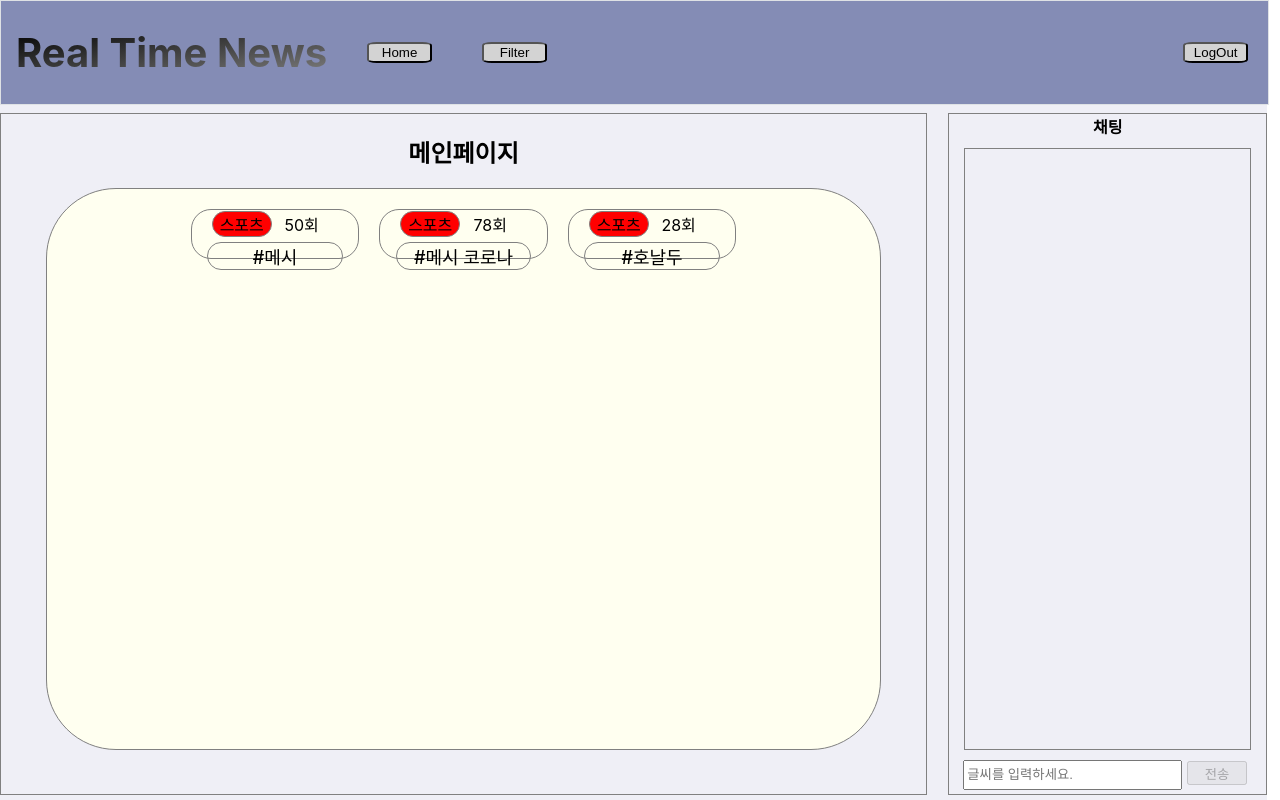
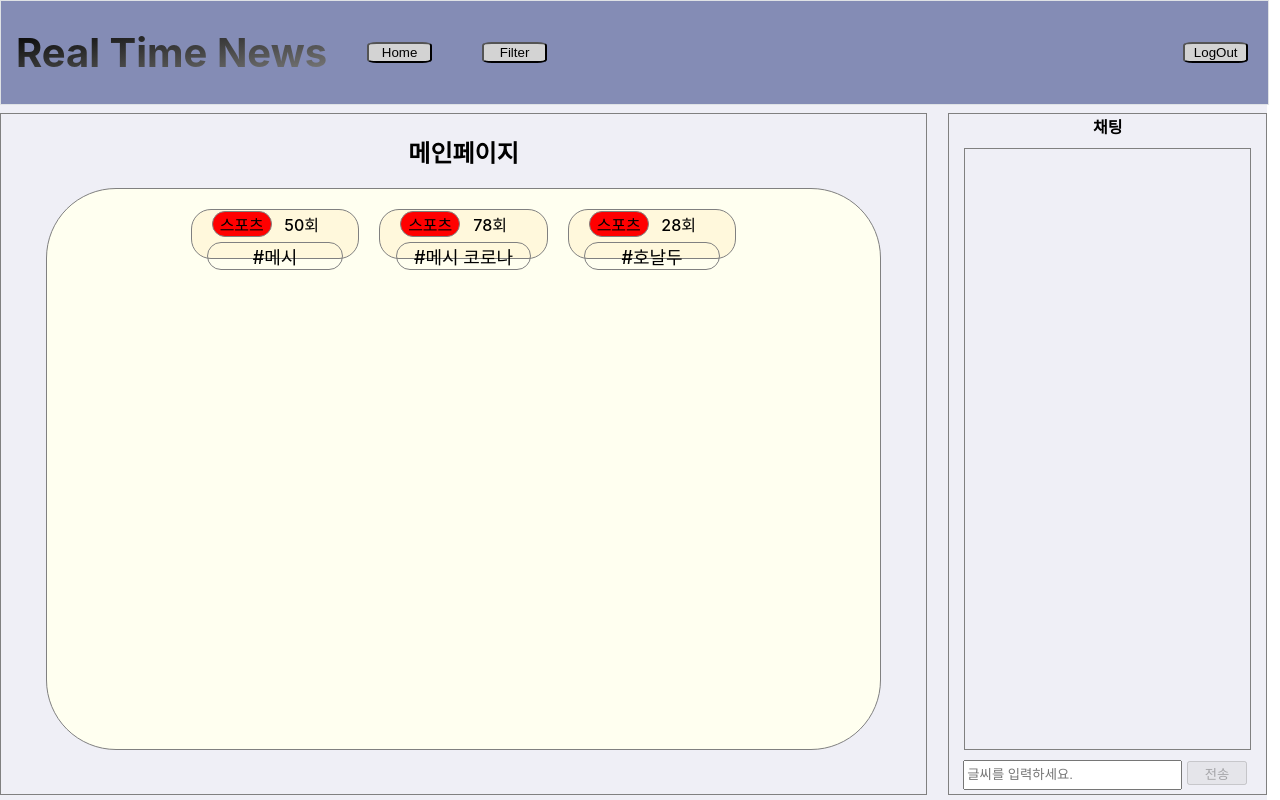
Before and after one commit to RealTimeNews/real-time-news-web, a React (Create React App) app: page / in a window 1280 px wide. Built offline with nearby package versions, Linux system fonts and the light colour scheme.

Commit message:
[Fix] HashTag Sort filter 후 count 적용

```diff
--- a/src/css/style.module.scss
+++ b/src/css/style.module.scss
@@ -121,7 +121,7 @@ input:focus {
     .hashtag-filter-header-input {
       margin: auto;
       float: right;
-      background-color: darkgray;
+      background-color: cornsilk;
       width: 8%;
       height: 3vh;
       border: 1px solid gray;
@@ -145,7 +145,7 @@ input:focus {
       border-radius: 20px;
       width: 20%;
       height: 6vh;
-
+      background-color: cornsilk;
       .hashtag-content-title-wrap {
         margin: 1px 0px 0px 5px;
         width: 90%;
@@ -177,6 +177,7 @@ input:focus {
         .hashtag-content-count {
           display: inline-block;
           width: 40%;
+          font-weight: 500;
         }
       }
       .hashtag-content-item {
--- a/src/view/main/filter/main_view_filter_container.tsx
+++ b/src/view/main/filter/main_view_filter_container.tsx
@@ -1,6 +1,7 @@
 import { observer } from 'mobx-react';
 import { useEffect, useRef, useState } from 'react';
 import styles from '../../../css/style.module.scss';
+import { filterNumber } from '../../../util/common_util';
 import { HashTagInfo } from '../../../util/interface_util';
 import HashTagInputPresenter from '../../hashtag/hashtag_input_presenter';
 import HashTagPresenter from '../../hashtag/hashtag_presenter';
@@ -81,7 +82,10 @@ const MainViewFilterContainer = observer(() => {
 
   const sortList = (list: HashTagInfo[]) => {
     list.sort((a: HashTagInfo, b: HashTagInfo) => {
-      return b.count - a.count;
+      if (filterNumber(a.filter) === filterNumber(b.filter)) {
+        return b.count - a.count;
+      }
+      return filterNumber(a.filter) - filterNumber(b.filter);
     });
     return list;
   };
```
